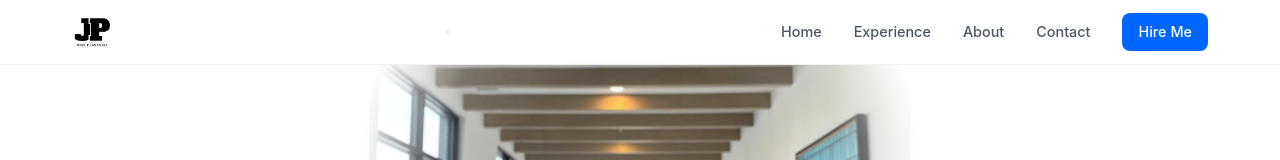
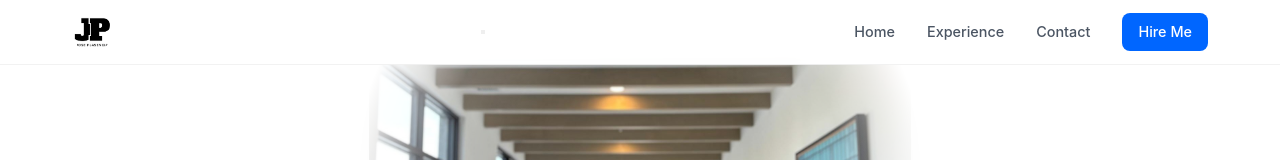
Before and after one commit to Josejpd3/plasencia.dev, a Next.js app: page / in a window 1280 px wide. Shown: the top 160 px of the page. Built offline with nearby package versions, Linux system fonts and the light colour scheme.

Commit message:
refactor: Remove About link from navigation

```diff
--- a/src/app/components/Nav/Nav.tsx
+++ b/src/app/components/Nav/Nav.tsx
@@ -36,7 +36,6 @@ export default function Nav() {
         <div className={`nav-links ${isMenuOpen ? 'active' : ''}`}>
           <a href="#home" onClick={closeMenu}>Home</a>
           <a href="#experience" onClick={closeMenu}>Experience</a>
-          <a href="#about" onClick={closeMenu}>About</a>
           <a href="#contact" onClick={closeMenu}>Contact</a>
           <a href="#contact" onClick={closeMenu} className="hire-btn">Hire Me</a>
         </div>
```
